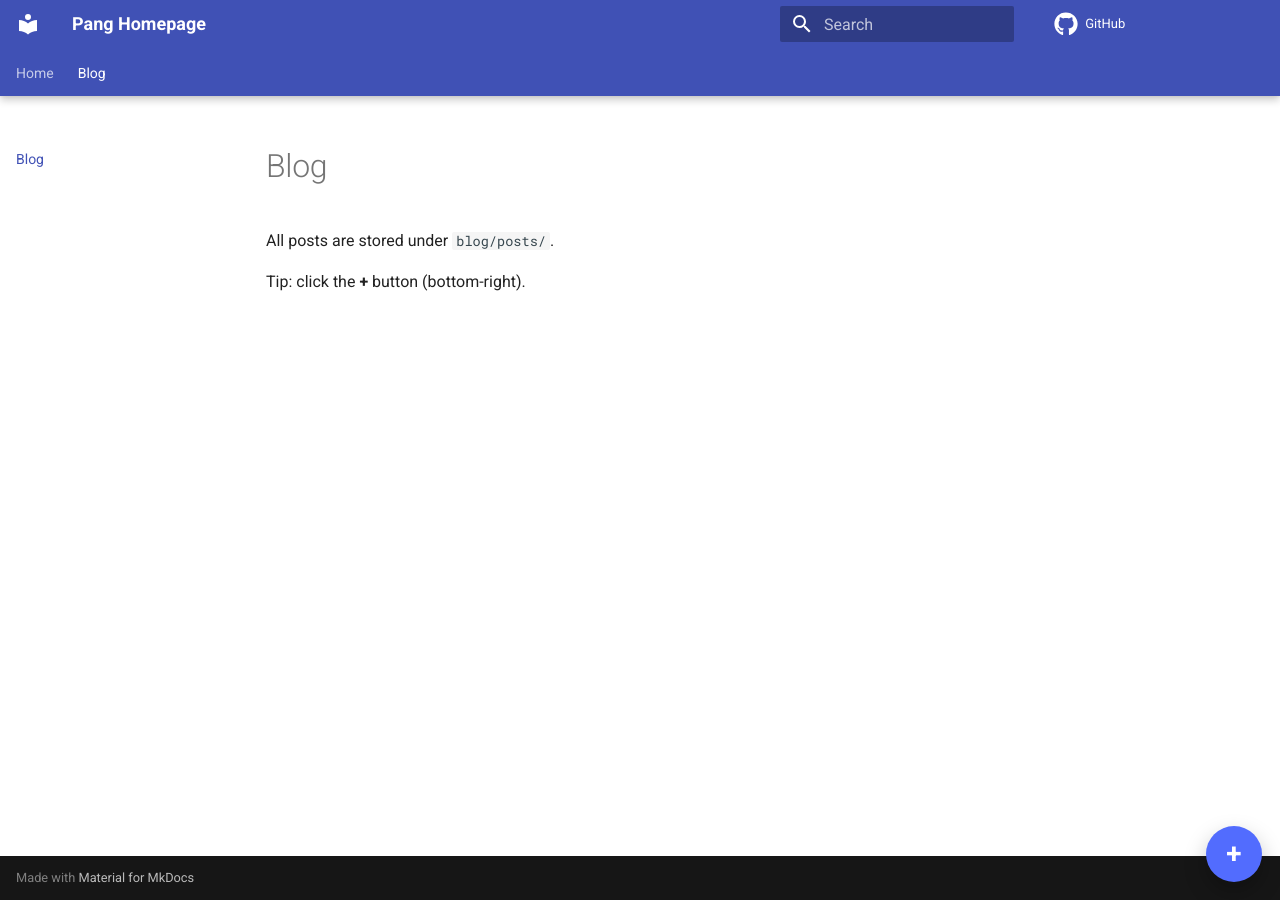
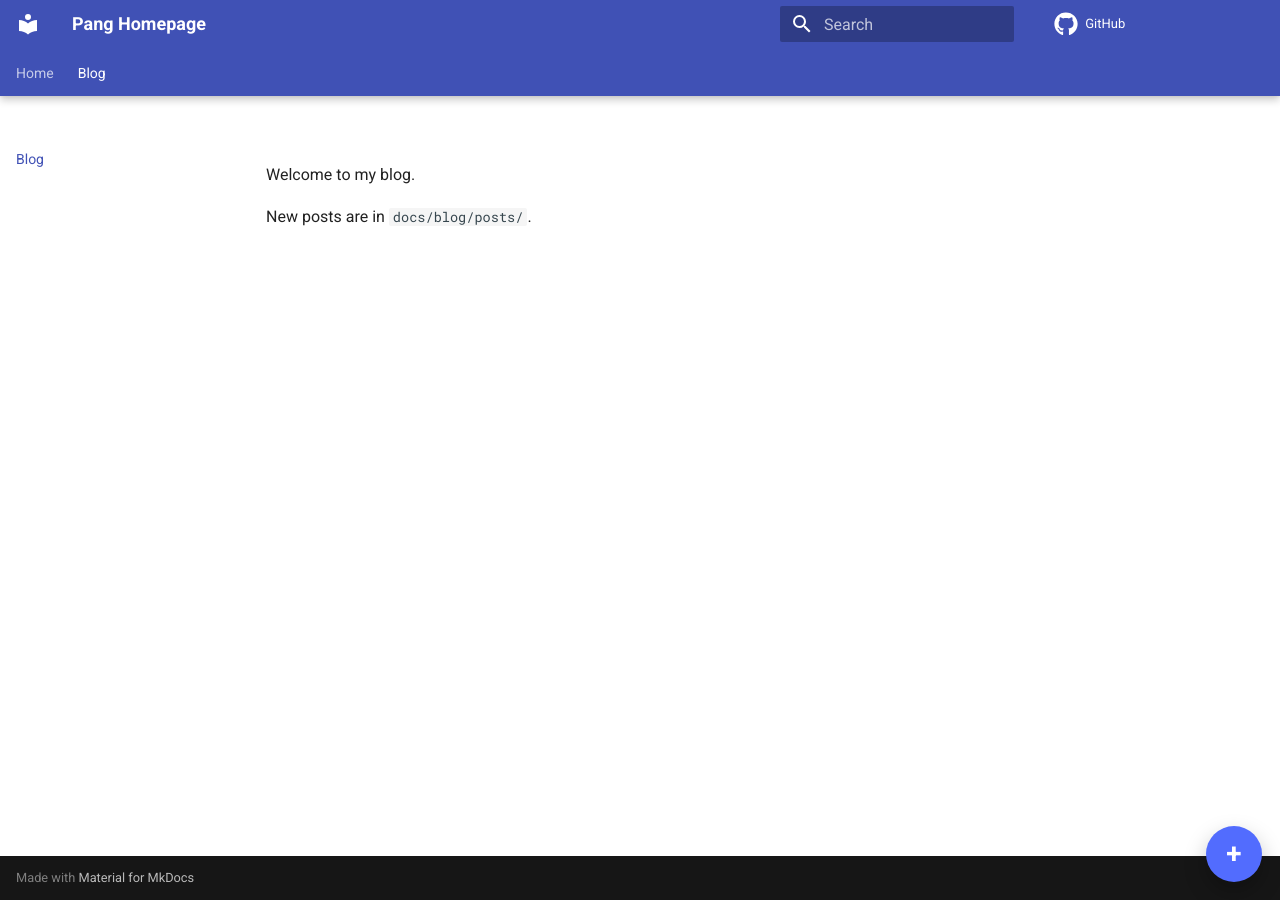
Before and after one commit to Jeongsoo-dev/Pang-Homepage, an MkDocs documentation site: the page built from docs/blog/index.md, in a window 1280 px wide. Built offline with MkDocs 1.6.1 and Material for MkDocs 9.7.7, drawn with Linux system fonts in a browser that asks for light colours; comment, search, counter and statistics services are not loaded.

Commit message:
Update index.md

```diff
--- a/docs/blog/index.md
+++ b/docs/blog/index.md
@@ -1,5 +1,7 @@
-# Blog
+---
+title: Blog
+---
 
-All posts are stored under `blog/posts/`.
+Welcome to my blog.
 
-Tip: click the **+** button (bottom-right).
+New posts are in `docs/blog/posts/`.
```
